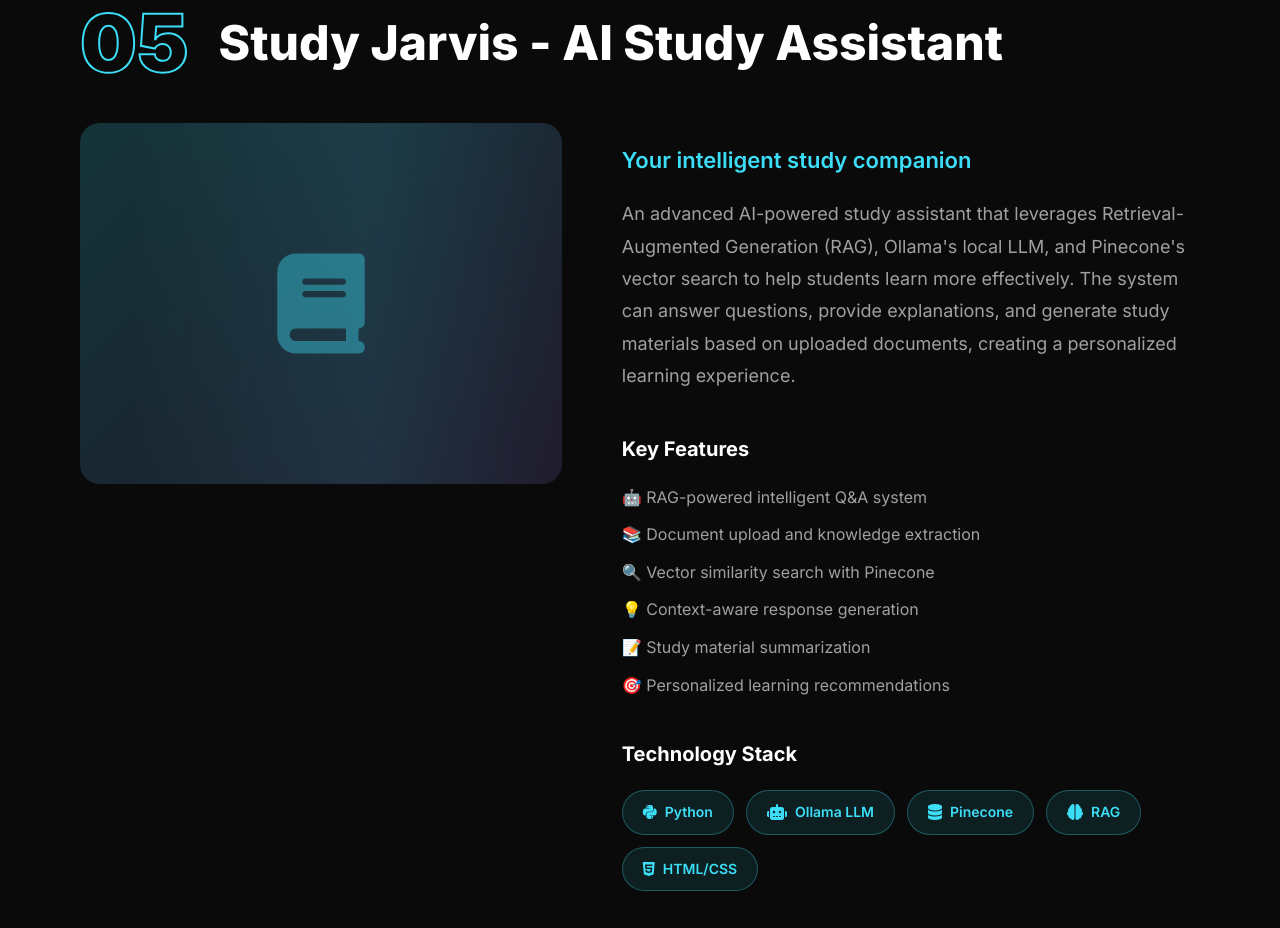
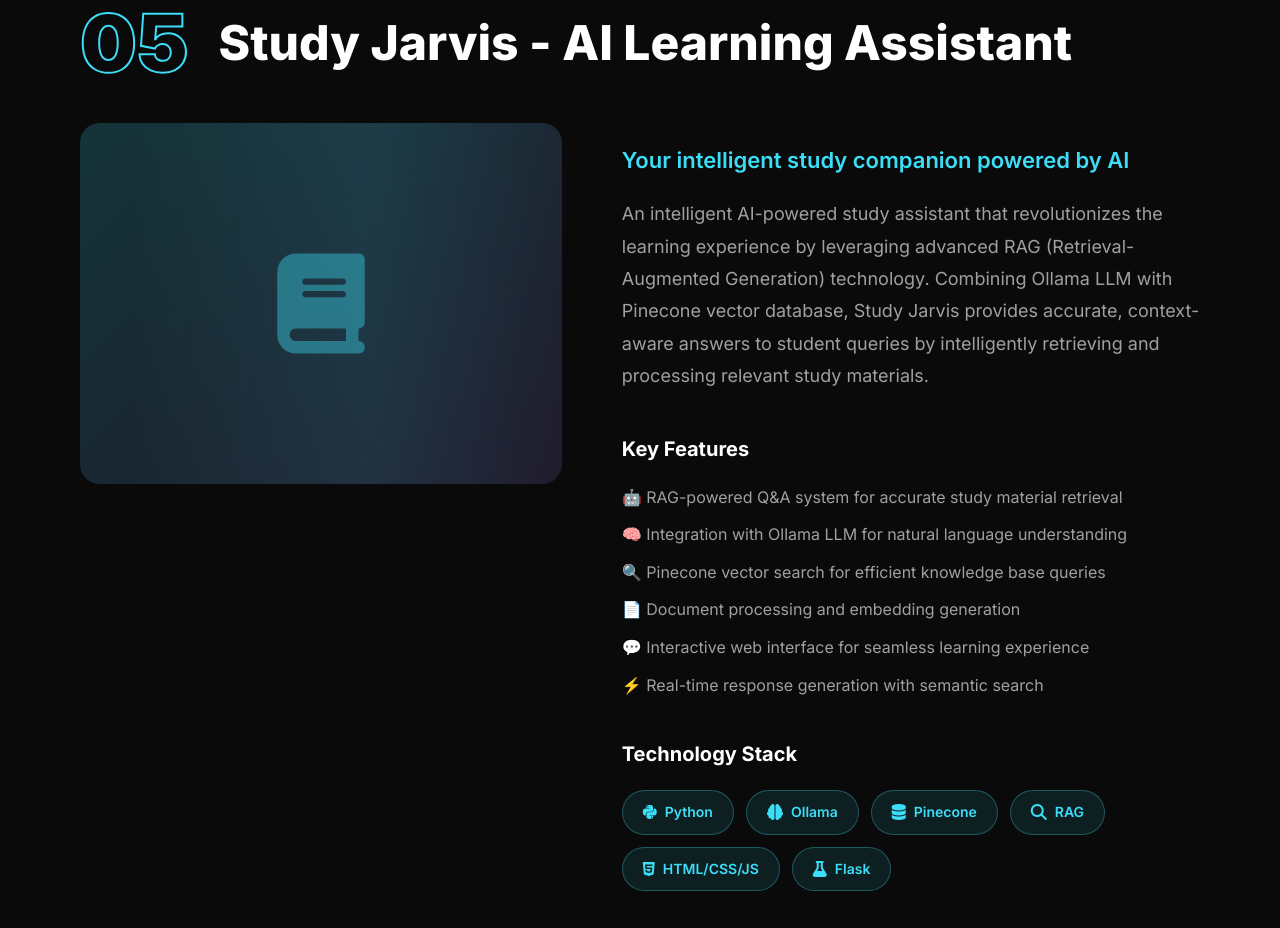
Before and after one commit to grafenx07/grafenx07.github.io, a plain HTML site: page projects.html in a window 1280 px wide. Shown: the part 5072-6000 px from the top of the page. Drawn offline with nearby package versions, Linux system fonts and the light colour scheme.

Commit message:
Updated email to grafenberglangpen7@gmail.com and added Study Jarvis project

```diff
--- a/projects.html
+++ b/projects.html
@@ -250,7 +250,7 @@
             <div class="detailed-project" data-aos="fade-up">
                 <div class="project-header">
                     <div class="project-number">05</div>
-                    <h2>Study Jarvis - AI Study Assistant</h2>
+                    <h2>Study Jarvis - AI Learning Assistant</h2>
                 </div>
                 <div class="project-content">
                     <div class="project-visual">
@@ -259,32 +259,33 @@
                         </div>
                     </div>
                     <div class="project-details">
-                        <p class="project-tagline">Your intelligent study companion</p>
+                        <p class="project-tagline">Your intelligent study companion powered by AI</p>
                         <p class="project-description">
-                            An advanced AI-powered study assistant that leverages Retrieval-Augmented Generation (RAG),
-                            Ollama's local LLM, and Pinecone's vector search to help students learn more effectively.
-                            The system can answer questions, provide explanations, and generate study materials based
-                            on uploaded documents, creating a personalized learning experience.
+                            An intelligent AI-powered study assistant that revolutionizes the learning experience
+                            by leveraging advanced RAG (Retrieval-Augmented Generation) technology. Combining
+                            Ollama LLM with Pinecone vector database, Study Jarvis provides accurate, context-aware
+                            answers to student queries by intelligently retrieving and processing relevant study materials.
                         </p>
                         <div class="project-features">
                             <h4>Key Features</h4>
                             <ul>
-                                <li>🤖 RAG-powered intelligent Q&A system</li>
-                                <li>📚 Document upload and knowledge extraction</li>
-                                <li>🔍 Vector similarity search with Pinecone</li>
-                                <li>💡 Context-aware response generation</li>
-                                <li>📝 Study material summarization</li>
-                                <li>🎯 Personalized learning recommendations</li>
+                                <li>🤖 RAG-powered Q&A system for accurate study material retrieval</li>
+                                <li>🧠 Integration with Ollama LLM for natural language understanding</li>
+                                <li>🔍 Pinecone vector search for efficient knowledge base queries</li>
+                                <li>📄 Document processing and embedding generation</li>
+                                <li>💬 Interactive web interface for seamless learning experience</li>
+                                <li>⚡ Real-time response generation with semantic search</li>
                             </ul>
                         </div>
                         <div class="project-tech">
                             <h4>Technology Stack</h4>
                             <div class="tech-tags">
                                 <span><i class="fab fa-python"></i> Python</span>
-                                <span><i class="fas fa-robot"></i> Ollama LLM</span>
+                                <span><i class="fas fa-brain"></i> Ollama</span>
                                 <span><i class="fas fa-database"></i> Pinecone</span>
-                                <span><i class="fas fa-brain"></i> RAG</span>
-                                <span><i class="fab fa-html5"></i> HTML/CSS</span>
+                                <span><i class="fas fa-search"></i> RAG</span>
+                                <span><i class="fab fa-html5"></i> HTML/CSS/JS</span>
+                                <span><i class="fas fa-flask"></i> Flask</span>
                             </div>
                         </div>
                         <div class="project-links">
@@ -295,6 +296,7 @@
                     </div>
                 </div>
             </div>
+
         </div>
     </section>
 
@@ -316,7 +318,7 @@
                 <a href="index.html#about">ABOUT</a>
                 <a href="index.html#contact">CONTACT</a>
             </div>
-            <p class="copyright">© 2025 Grafenberg Langpen</p>
+            <p class="copyright">© 2025 Grafenberg Langpen | <a href="mailto:grafenberglangpen7@gmail.com">grafenberglangpen7@gmail.com</a></p>
         </div>
     </footer>
 
```
Also changed, not shown: index.html (+1 -1 lines), 1 other file.
